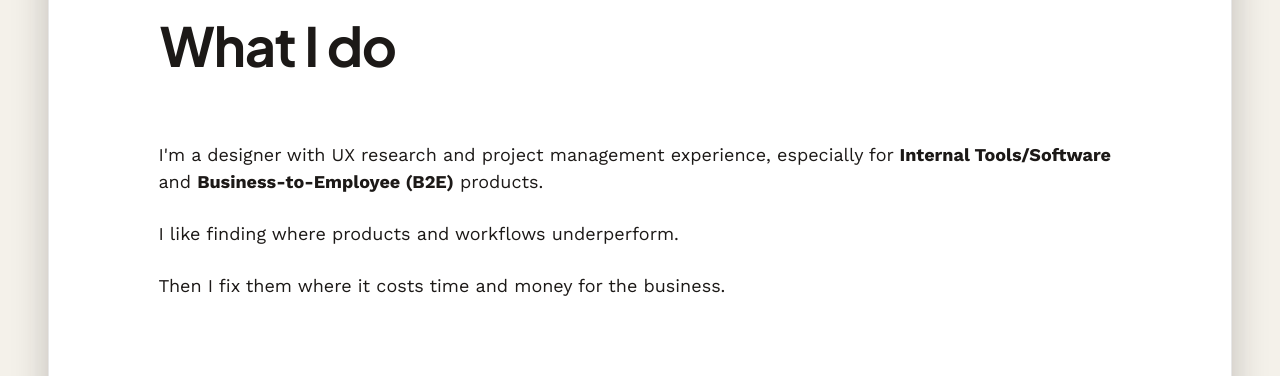
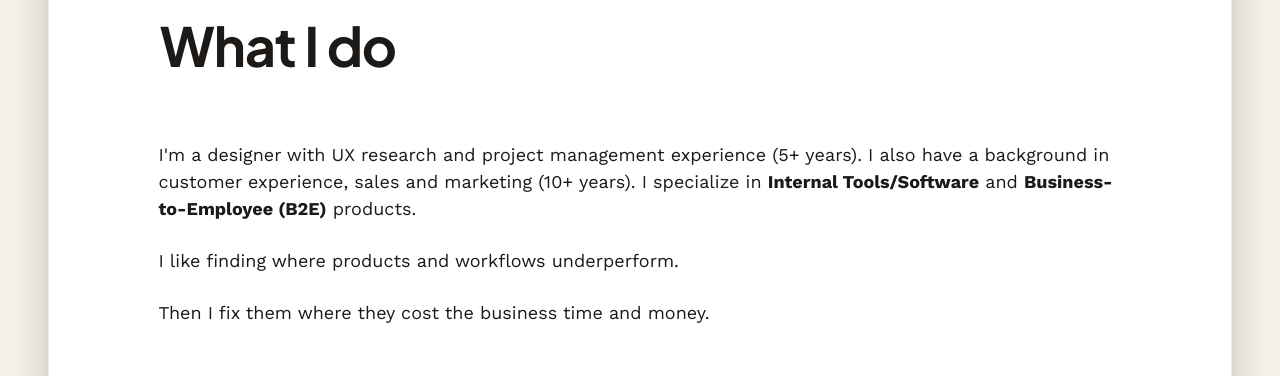
Before and after one commit to gingergamze/gamzee-portfolio-v2, a Next.js app: page / in a window 1280 px wide. Shown: the part 894-1270 px from the top of the page. Built offline with nearby package versions, Linux system fonts and the light colour scheme.

Commit message:
Homepage: What I do text with experience and background
Co-Authored-By: Claude Sonnet 5.5 <noreply@anthropic.com>

```diff
--- a/app/page.js
+++ b/app/page.js
@@ -394,9 +394,9 @@ export default function Home() {
             margin: '0 0 32px -0.108em',
             maxWidth: '152ch',
           }}>
-            <span className="line" style={{ '--i': 0, display: 'block', marginBottom: '28px' }}>I'm a designer with UX research and project management experience, especially for <strong style={{ fontWeight: 700 }}>Internal Tools/Software</strong> and <strong style={{ fontWeight: 700 }}>Business-to-Employee (B2E)</strong> products.</span>
+            <span className="line" style={{ '--i': 0, display: 'block', marginBottom: '28px' }}>I'm a designer with UX research and project management experience (5+ years). I also have a background in customer experience, sales and marketing (10+ years). I specialize in <strong style={{ fontWeight: 700 }}>Internal Tools/Software</strong> and <strong style={{ fontWeight: 700 }}>Business-to-Employee (B2E)</strong> products.</span>
             <span className="line" style={{ '--i': 1, display: 'block', marginBottom: '28px' }}>I like finding where products and workflows underperform.</span>
-            <span className="line" style={{ '--i': 2, display: 'block' }}>Then I fix them where it costs time and money for the business.</span>
+            <span className="line" style={{ '--i': 2, display: 'block' }}>Then I fix them where they cost the business time and money.</span>
           </p>
         </div>
       </section>
```
